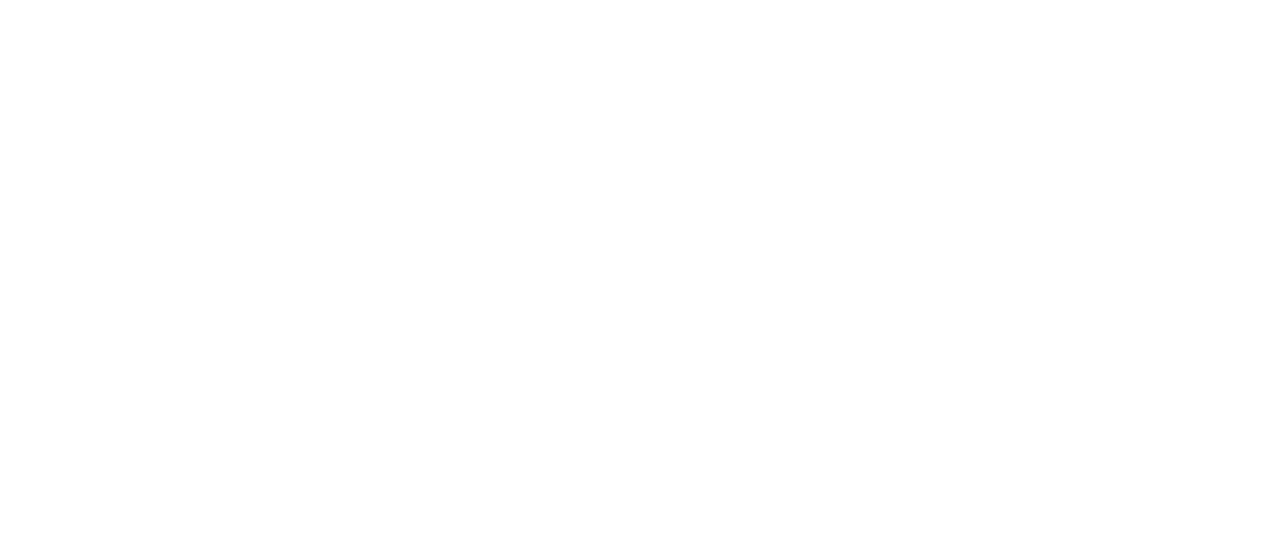
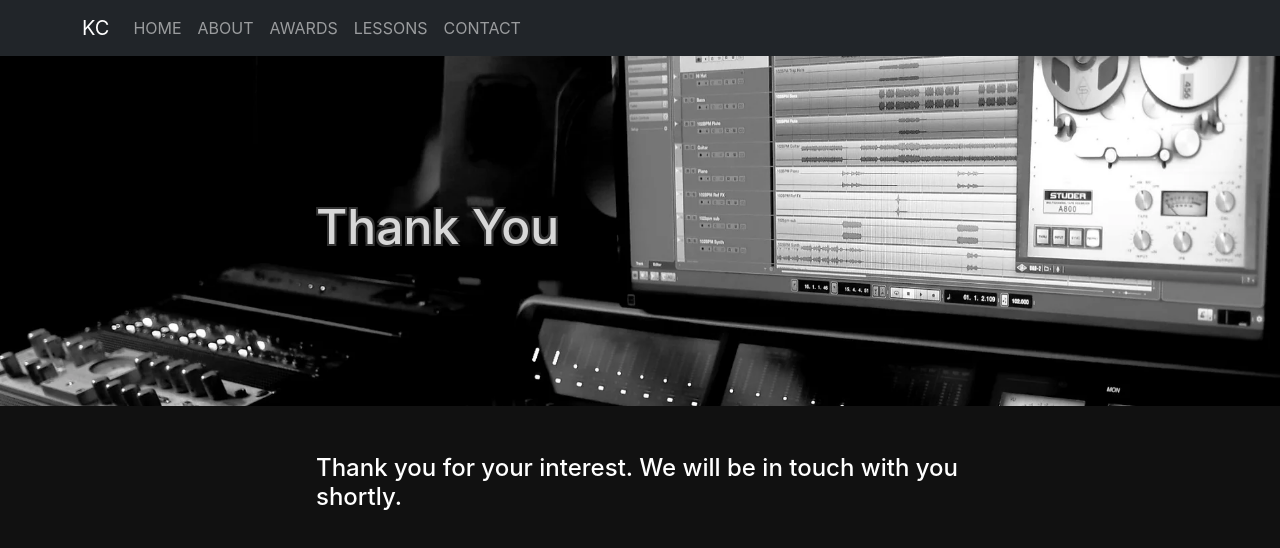
Before and after one commit to serena9287/kenix-web-project, a React (Create React App) app: page /thanks in a window 1280 px wide. Before the commit this address had no page. Shown: the top 548 px of the page. Built offline with nearby package versions, Linux system fonts and the light colour scheme.

Commit message:
thank you page

```diff
--- a/src/RouteSwitch.js
+++ b/src/RouteSwitch.js
@@ -4,6 +4,7 @@
 import Award from "./Award";
 import Lessons from "./Lessons";
 import Contact from "./Contact";
+import Thanks from "./Thanks";
 
 const RouteSwitch = () => {
   return (
@@ -14,6 +15,7 @@
         <Route path="/award" element={<Award />} />
         <Route path="/lessons" element={<Lessons />} />
         <Route path="/contact" element={<Contact />} />
+        <Route path="/thanks" element={<Thanks />} />
       </Routes>
     </BrowserRouter>
   );
--- /dev/null
+++ b/src/Thanks.jsx
@@ -0,0 +1,21 @@
+import "./index.css";
+import Banner from "./components/Banner";
+import NavBar from "./components/NavBar";
+
+function Thanks() {
+  return (
+    <div>
+      <NavBar />
+      <div className='bg'>
+        <Banner header='Thank You' />
+        <div className='content full-page'>
+          <h4>
+            Thank you for your interest. We will be in touch with you shortly.
+          </h4>
+        </div>
+      </div>
+    </div>
+  );
+}
+
+export default Thanks;
--- a/src/components/ContactForm.jsx
+++ b/src/components/ContactForm.jsx
@@ -12,7 +12,7 @@
         <input
           type='hidden'
           name='_next'
-          value='https://kenix-studio.netlify.app/'
+          value='https://kenix-studio.netlify.app/thanks'
         ></input>
         <input type='hidden' name='_captcha' value='false'></input>
         <label for='fullname'>Full Name: </label>
--- a/src/index.css
+++ b/src/index.css
@@ -54,6 +54,10 @@
   height: 315px;
 }
 
+.full-page{
+  height: 100vh;
+}
+
 @media only screen and (max-width: 600px) {
   .song{
     width: 280px;
```
